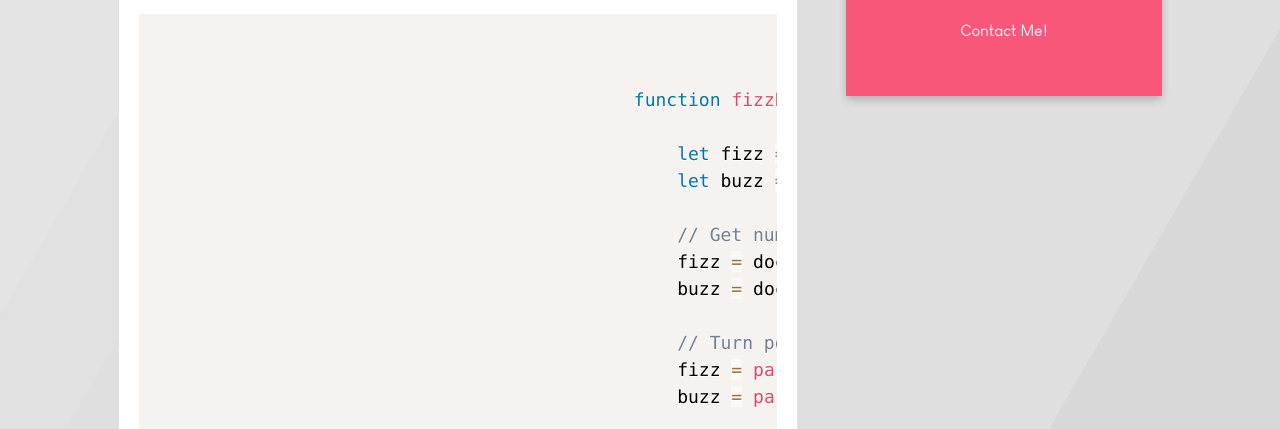
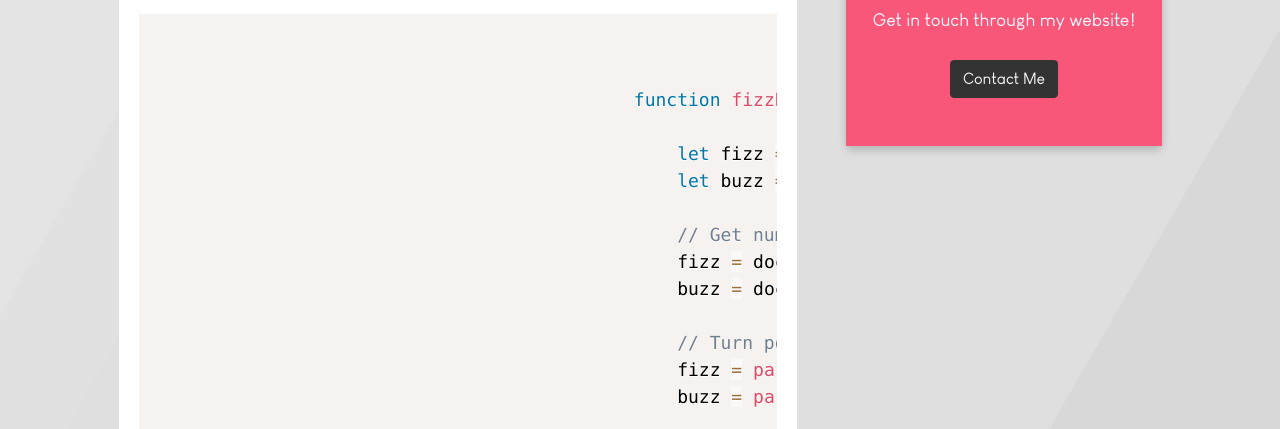
Before and after one commit to helloshyann/fizzbuzz-challenge, a plain HTML site: page code.html in a window 1280 px wide. Shown: the part 371-800 px from the top of the page. Drawn offline with nearby package versions, Linux system fonts and the light colour scheme; a web font is replaced by a local one.

Commit message:
code contact

```diff
--- a/code.html
+++ b/code.html
@@ -241,9 +241,13 @@
                                 <div class="text-center">
                                     <div class="h6">Have more questions?</div>
                                     <p class="mb-4">
-
+                                        Get in touch through my website!
                                     </p>
-                                    <div class="h6">Contact Me!</div>
+                                    <div class="d-flex justify-content-center">
+                                        <a type="button" href="https://helloshyann.com/#contact" target="_blank" class="btn hvr-pulse-grow btn-outline-dark">
+                                            Contact Me
+                                        </a>
+                                    </div>
                                 </div>
                             </div>
                         </div>
```
Also changed, not shown: app.html (+0 -14 lines).
